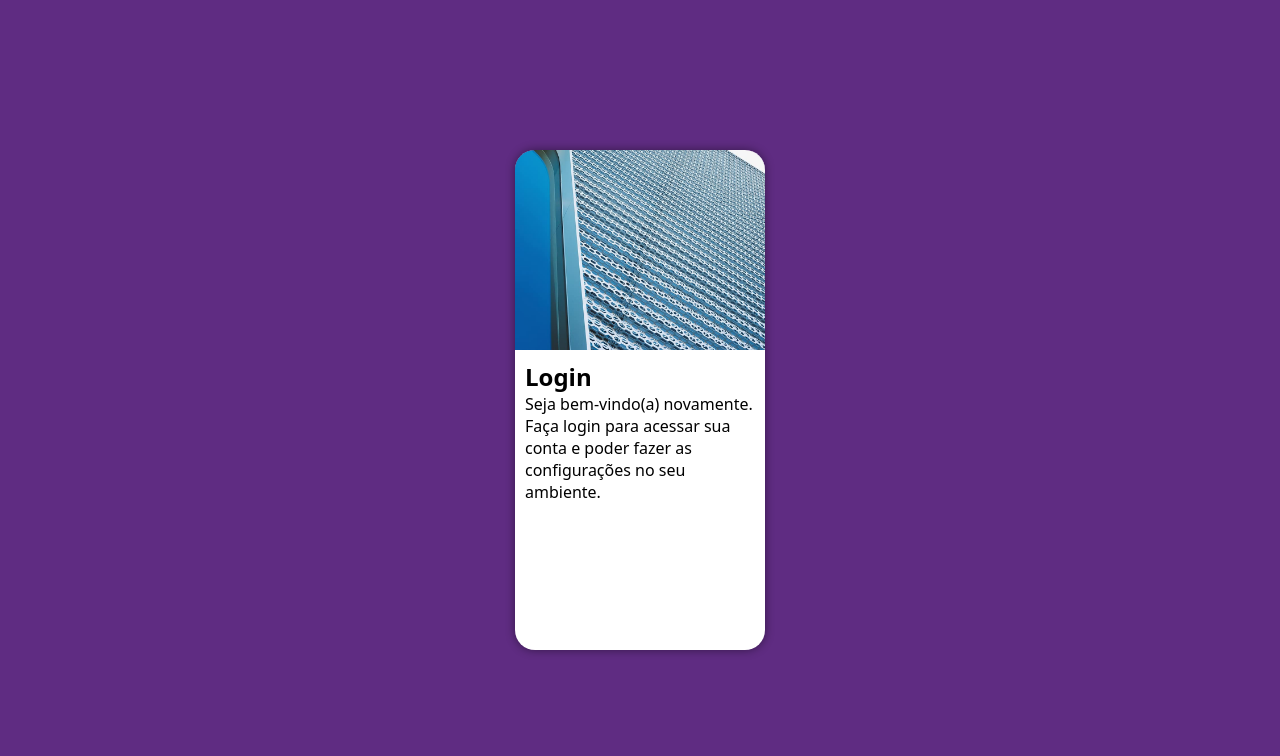
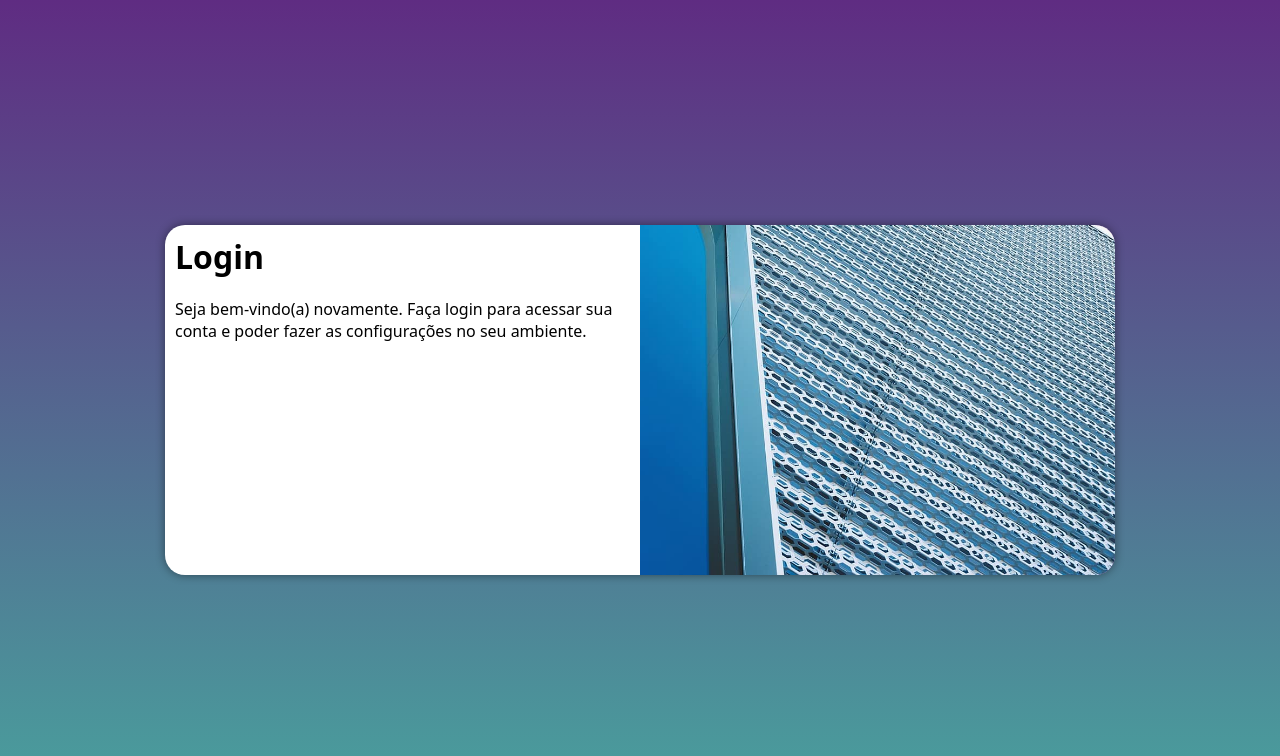
Before and after one commit to PriscilaStan/projeto-login, a plain HTML site: page index.html in a window 1280 px wide. Drawn offline with Linux system fonts and the light colour scheme.

Commit message:
media query para outras telas

```diff
--- /dev/null
+++ b/estilos/media-query.css
@@ -0,0 +1,63 @@
+@charset "UTF-8";
+
+/* Typical Device Breakpoints
+------------------------------
+Pequenas telas: até 600px
+Celular: de 600px até 768px
+Tablet: 768px até 992px
+Desktop: 992px até 1200px
+Grandes telas: acima de 1200px
+*/
+
+@media screen and (min-width: 768px) and (max-width: 992px) { /* CONFIGURAÇÃO PARA TABLET */
+    body {
+        background-image: linear-gradient(to top, #49a09d, #5f2c82);
+    }
+
+    section#login {
+        width: 80vw;
+
+    }
+
+    section#login > div#imagem {
+        float: left;
+        width: 30%;
+        height: 100%;
+    }
+
+    section#login > div#formulario {
+        float: right;
+        width: 70%;
+    }
+}
+
+@media screen and (min-width: 992px) { /* CONFIGURAÇÕES PARA DESKTOP */
+    body {
+        background-image: linear-gradient(to top, #49a09d, #5f2c82);
+    }
+
+    section#login {
+        width: 950px;
+        height: 350px;
+    }
+
+    section#login > div#imagem {
+        float: right;
+        width: 50%;
+        height: 100%;
+    }
+
+    section#login > div#formulario {
+        float: left;
+        width: 50%;
+    }
+
+    div#formulario > h1 {
+        font-size: 2em;
+    }
+
+    div#formulario > p {
+        font-size: 1em;
+        margin: 20px 0px;
+    }
+}
--- a/estilos/style.css
+++ b/estilos/style.css
@@ -37,6 +37,9 @@ section#login {
     height: 500px;
     border-radius: 20px;
     box-shadow: 0px 0px 10px rgba(0, 0, 0, 0.450);
+
+    transition: width .3s, height .3s;
+    transition-timing-function: ease;
 }
 
 section#login > div#imagem {
--- a/index.html
+++ b/index.html
@@ -5,6 +5,7 @@
     <meta name="viewport" content="width=device-width, initial-scale=1.0">
     <title>Login</title>
     <link rel="stylesheet" href="estilos/style.css">
+    <link rel="stylesheet" href="estilos/media-query.css">
 </head>
 <body>
     <main>
```
